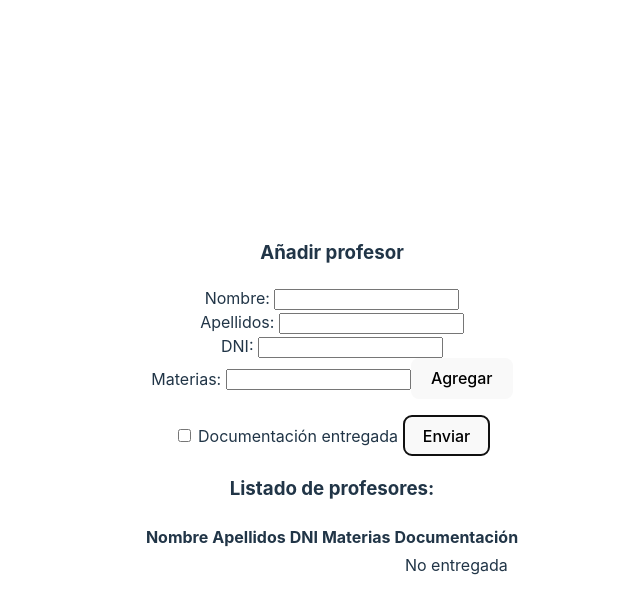
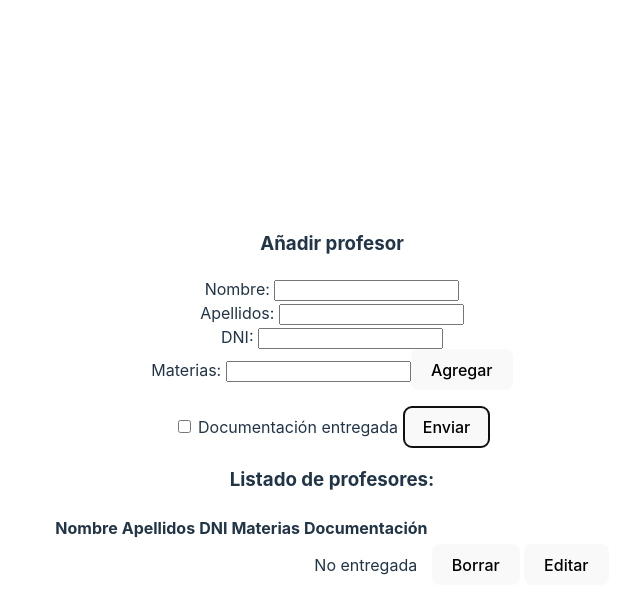
Before and after one commit to alvaroariasrivero/teachers, a Vue app: page / in a window 1280 px wide. Both pictures are taken after a click on the button "Enviar". Shown: the top 614 px of the page, without its empty margins (308-948 px from the left). Built offline with nearby package versions, Linux system fonts and the light colour scheme.

Commit message:
remove teacher

```diff
--- a/src/components/TeacherForm.vue
+++ b/src/components/TeacherForm.vue
@@ -31,7 +31,13 @@
         teacher.value.dni = '';
         teacher.value.subjects = [];
         teacher.value.docs = false;
-    }
+    };
+
+    const deleteTeacher = (index) => {
+        teachers.value.splice(index, 1)
+    };
+
+
 </script>
 
 <template>
@@ -81,6 +87,8 @@
                 </td>
                 <td v-if="elm.doc">Entregada</td>
                 <td v-else>No entregada</td>
+                <td><button @click="deleteTeacher()">Borrar</button></td>
+                <td><button>Editar</button></td>
             </tr>
         </table>
     </section>
```
